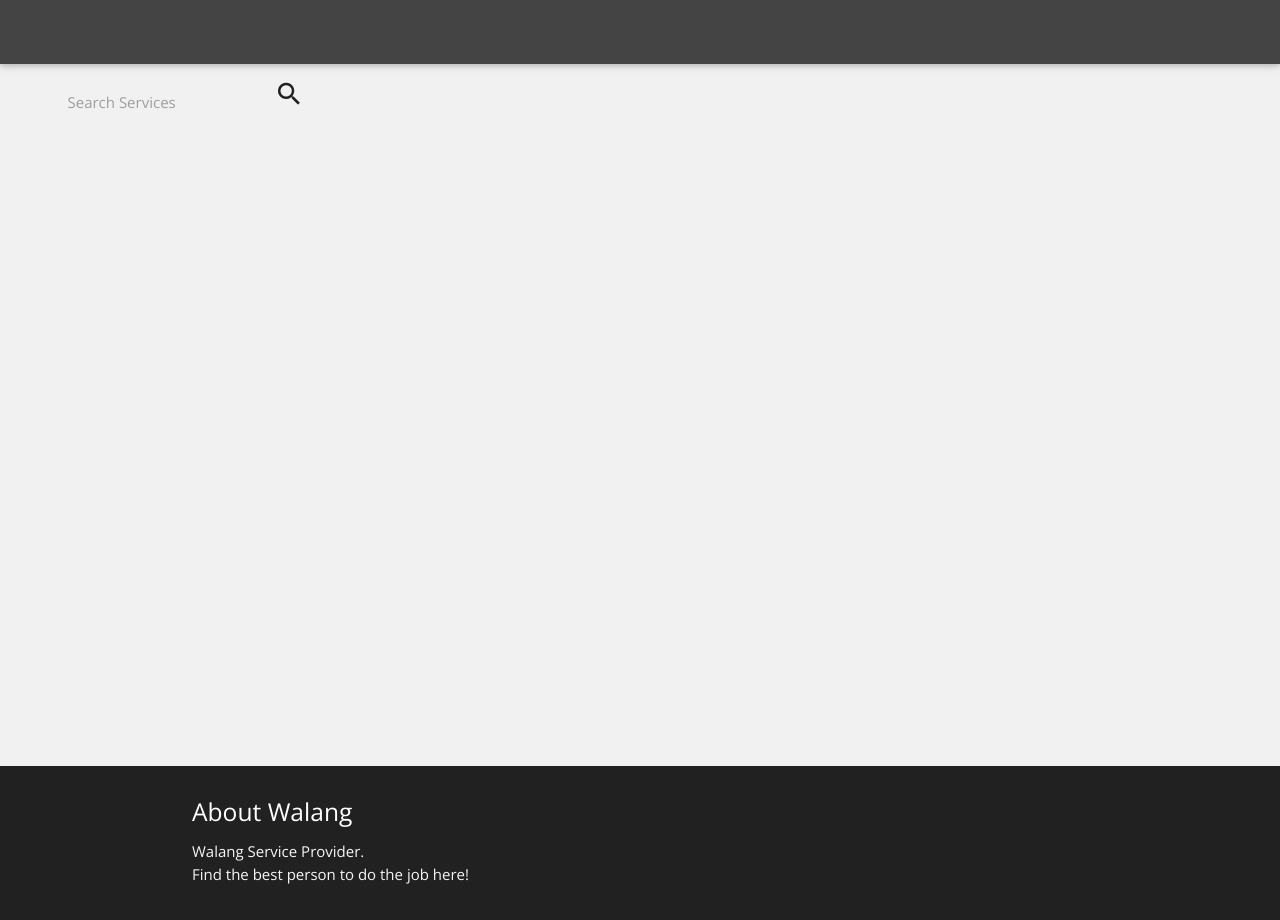
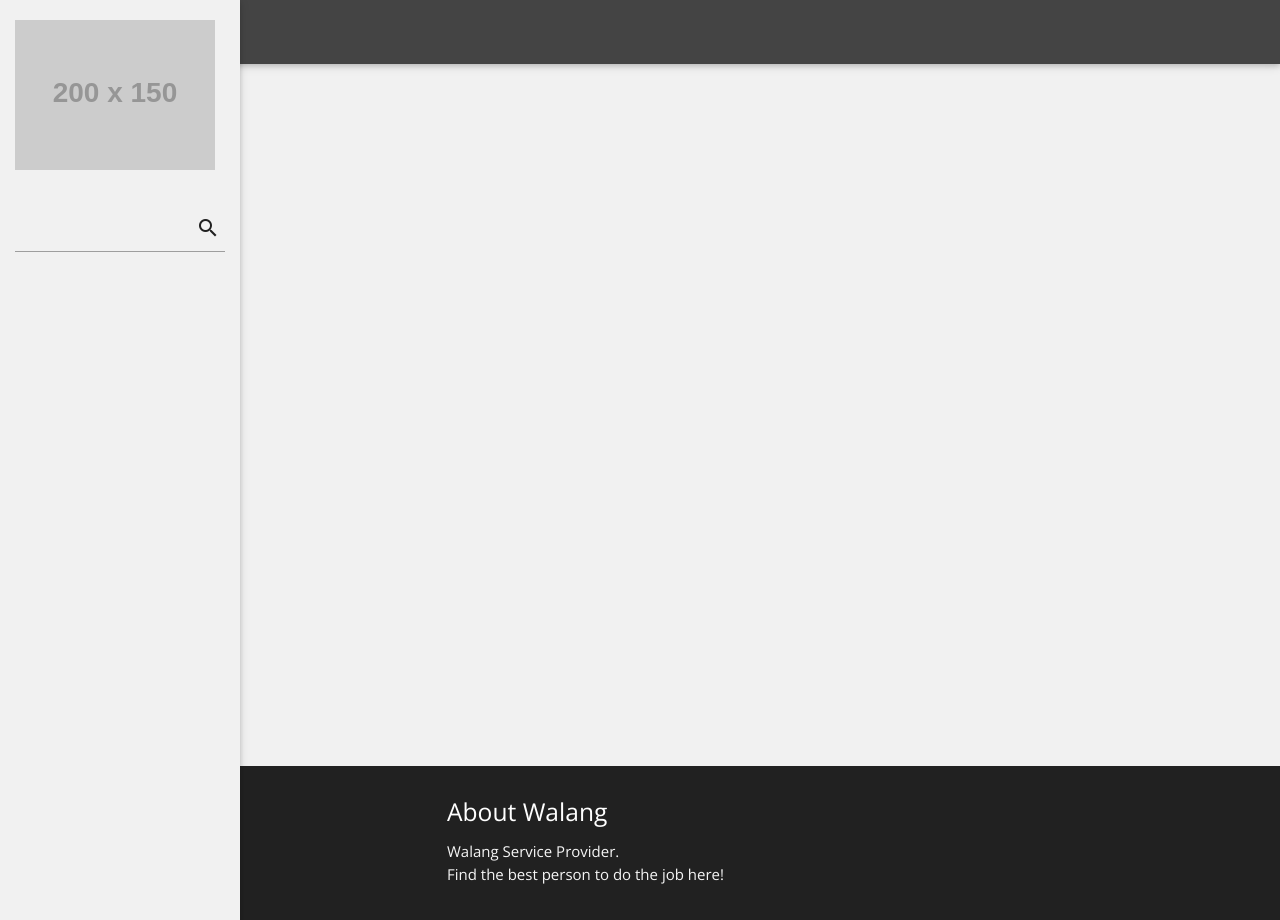
Before and after one commit to miriammariety/uhack2016, a Django app: page / in a window 1280 px wide. Run offline with Django 3.2, Linux system fonts and the light colour scheme; grey boxes labelled with a size stand in for pictures from a placeholder-image service; data that the repository does not hold is empty; some libraries are stand-ins or nearby versions.

Commit message:
Add side-nav.

```diff
--- a/uhack_project/static/uhack_project/css/style.css
+++ b/uhack_project/static/uhack_project/css/style.css
@@ -65,7 +65,7 @@ body {
 }
 
 .side-nav {
-	background-color: #242323 !important;
+	background-color: #f1f1f1 !important;
 }
 
 h1 {
@@ -177,6 +177,15 @@ ul.tabs > div.indicator {
 }
 
 
+header, main, footer {
+  padding-left: 300px;
+}
+
+@media only screen and (max-width: 992px) {
+  header, main, footer {
+    padding-left: 0;
+  }
+}
 
 .image-card {
 	width: 130px;
@@ -191,3 +200,30 @@ ul.tabs > div.indicator {
 #page-label{
 	font-size: x-large;
 }
+
+.side-nav {
+  background-color: white;
+}
+
+li.search i.material-icons {
+  position: absolute;
+  top: 20px;
+  right: 20px;
+}
+
+.search {
+  position: relative;
+}
+
+.logo {
+  margin-top: 20px;
+}
+
+.logo img {
+  width: 200px;
+  height: 150px;
+}
+
+#mobile-nav .waves-effect {
+  width: 100%;
+}
--- a/uhack_project/templates/uhack_project/base.html
+++ b/uhack_project/templates/uhack_project/base.html
@@ -36,6 +36,8 @@
         </div>
     </div>
 </footer>
+<script type="text/javascript" src="{% static "uhack_project/js/jquery-3.1.0.min.js" %}"></script>
+<script type="text/javascript" src="{% static "uhack_project/js/materialize.min.js" %}"></script>
 {% block javascript %}
 {% endblock %}
 </body>
--- a/walang/templates/walang/home.html
+++ b/walang/templates/walang/home.html
@@ -1,22 +1,20 @@
 {%extends 'uhack_project/base.html'%}
 {% load staticfiles %}
 {%block title%} Home | WALANG {%endblock title%}
+
 {%block content%}
-<div class="row">
-    <div class="col s5 m5 l5 center" id="category-list">
-        <div class="row">
-            <div class="input-field col s12" id="search">
-                <i class="material-icons prefix">search</i>
-                <label>Search Services</label>
-            </div>
-        </div>
-		<ul>
-			{% for service in services %}
-			<li><a href="#">{{ service }}</a></li>
-			{% endfor %}
-		</ul>
-	</div>
-</div>
+<ul id="mobile-nav" class="side-nav fixed">
+	<li class="logo">
+		<img alt="LOGO" src="http://placehold.it/200x150">
+	</li>
+	<li class="search">
+		<input id="search" type="search">
+		<i class="material-icons">search</i>
+	</li>
+	{% for service in services %}
+	<li class="waves-effect waves-light"><a href="#!">{{ service.name }}</a></li>
+	{% endfor %}
+</ul>
 {%endblock content%}
 
 {% block javascript %}
```
